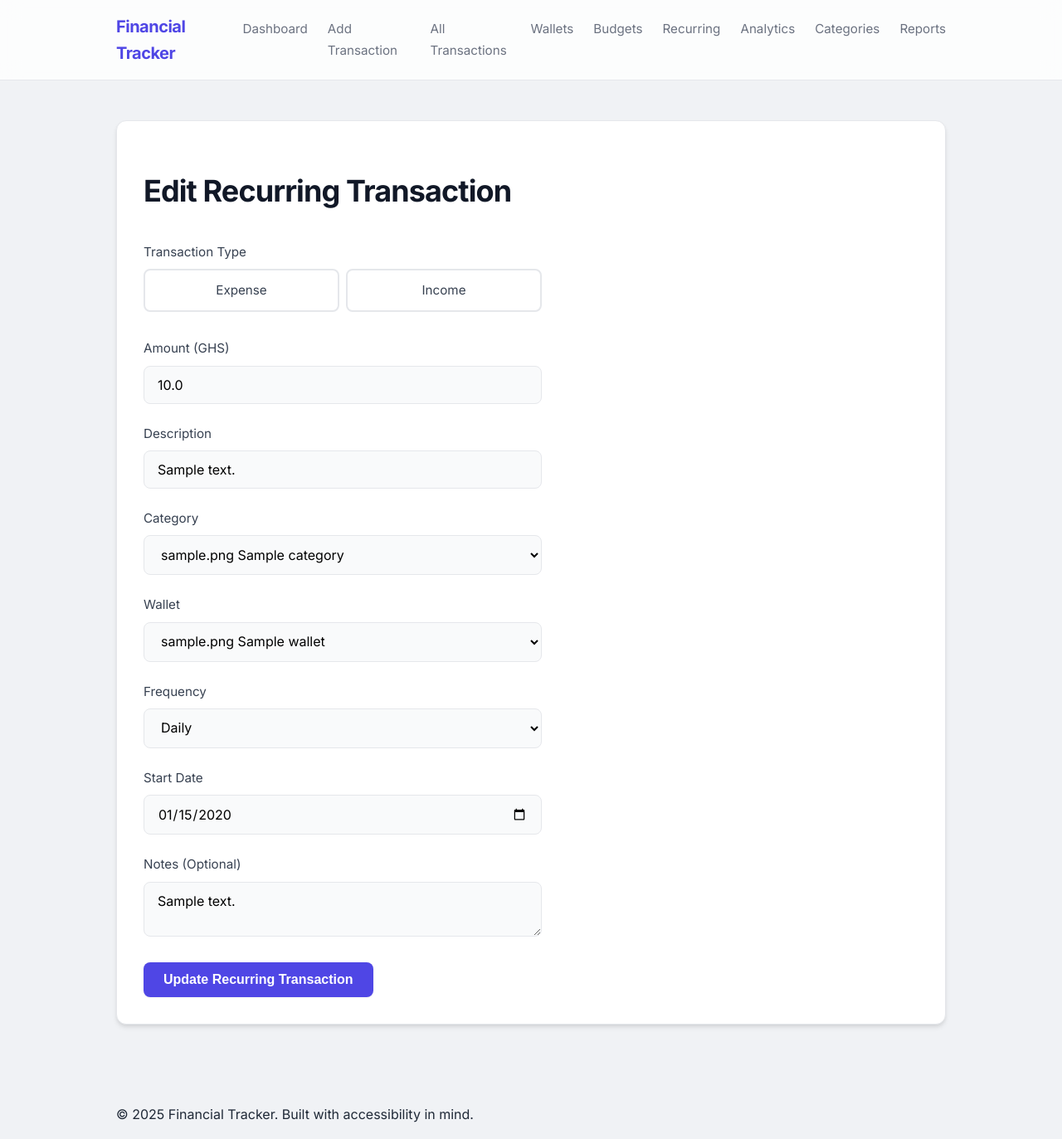
After one commit to NANA-PREMPEH/FinancialTracker, a Flask app: page /recurring/edit/1 in a window 1280 px wide. The commit adds this page. Shown: the whole page at 83% size. Run offline with Flask 3, Linux system fonts and the light colour scheme; tables that the repository leaves empty hold one stand-in row (values such as "Sample post"); parts of the project's set-up code (start-up, migrations or seed data) failed here and were passed over.

Commit message:
added edit and delete function to the recurring.html

```diff
--- a/app/models.py
+++ b/app/models.py
@@ -70,6 +70,10 @@ class RecurringTransaction(db.Model):
     is_active = db.Column(db.Boolean, default=True)
     notes = db.Column(db.Text, nullable=True)
 
+    # Relationships
+    category = db.relationship('Category', backref='recurring_transactions', lazy=True)
+    wallet = db.relationship('Wallet', backref='recurring_transactions', lazy=True)
+
     def __repr__(self):
         return f'<RecurringTransaction {self.description} - {self.frequency}>'
 
--- a/app/routes.py
+++ b/app/routes.py
@@ -475,6 +475,49 @@ def add_recurring():
 
     return render_template('add_recurring.html', categories=categories, wallets=wallets)
 
+@main.route('/recurring/edit/<int:id>', methods=['GET', 'POST'])
+def edit_recurring(id):
+    recurring = RecurringTransaction.query.get_or_404(id)
+    categories = Category.query.all()
+    wallets = Wallet.query.all()
+
+    if request.method == 'POST':
+        recurring.amount = float(request.form.get('amount'))
+        recurring.description = request.form.get('description')
+        recurring.category_id = int(request.form.get('category'))
+        recurring.wallet_id = int(request.form.get('wallet'))
+        recurring.transaction_type = request.form.get('transaction_type', 'expense')
+        recurring.frequency = request.form.get('frequency')
+        recurring.notes = request.form.get('notes', '')
+        start_date_str = request.form.get('start_date')
+
+        if start_date_str:
+            recurring.start_date = datetime.strptime(start_date_str, '%Y-%m-%d')
+
+        # Recalculate next due date based on frequency
+        if recurring.frequency == 'daily':
+            recurring.next_due = recurring.start_date + timedelta(days=1)
+        elif recurring.frequency == 'weekly':
+            recurring.next_due = recurring.start_date + timedelta(days=7)
+        elif recurring.frequency == 'monthly':
+            recurring.next_due = recurring.start_date + timedelta(days=30)
+        elif recurring.frequency == 'yearly':
+            recurring.next_due = recurring.start_date + timedelta(days=365)
+
+        db.session.commit()
+        flash('Recurring transaction updated successfully!', 'success')
+        return redirect(url_for('main.recurring_transactions'))
+
+    return render_template('edit_recurring.html', recurring=recurring, categories=categories, wallets=wallets)
+
+@main.route('/recurring/delete/<int:id>', methods=['POST'])
+def delete_recurring(id):
+    recurring = RecurringTransaction.query.get_or_404(id)
+    db.session.delete(recurring)
+    db.session.commit()
+    flash('Recurring transaction deleted successfully!', 'success')
+    return redirect(url_for('main.recurring_transactions'))
+
 # ===== ANALYTICS =====
 @main.route('/analytics')
 def analytics():
--- /dev/null
+++ b/app/templates/edit_recurring.html
@@ -0,0 +1,72 @@
+{% extends "base.html" %}
+
+{% block title %}Edit Recurring Transaction - Financial Tracker{% endblock %}
+
+{% block content %}
+<div class="card">
+    <h1>Edit Recurring Transaction</h1>
+
+    <form method="POST" style="max-width: 30rem;">
+        <div class="form-group">
+            <label>Transaction Type</label>
+            <div class="transaction-type-toggle">
+                <input type="radio" id="type_expense" name="transaction_type" value="expense" {% if recurring.transaction_type == 'expense' %}checked{% endif %}>
+                <label for="type_expense" class="toggle-btn">Expense</label>
+
+                <input type="radio" id="type_income" name="transaction_type" value="income" {% if recurring.transaction_type == 'income' %}checked{% endif %}>
+                <label for="type_income" class="toggle-btn">Income</label>
+            </div>
+        </div>
+
+        <div class="form-group">
+            <label for="amount">Amount (GHS)</label>
+            <input type="number" id="amount" name="amount" step="0.01" value="{{ recurring.amount }}" required>
+        </div>
+
+        <div class="form-group">
+            <label for="description">Description</label>
+            <input type="text" id="description" name="description" value="{{ recurring.description }}" placeholder="e.g., Netflix Subscription" required>
+        </div>
+
+        <div class="form-group">
+            <label for="category">Category</label>
+            <select id="category" name="category" required>
+                {% for category in categories %}
+                    <option value="{{ category.id }}" {% if category.id == recurring.category_id %}selected{% endif %}>{{ category.icon }} {{ category.name }}</option>
+                {% endfor %}
+            </select>
+        </div>
+
+        <div class="form-group">
+            <label for="wallet">Wallet</label>
+            <select id="wallet" name="wallet" required>
+                {% for wallet in wallets %}
+                    <option value="{{ wallet.id }}" {% if wallet.id == recurring.wallet_id %}selected{% endif %}>{{ wallet.icon }} {{ wallet.name }}</option>
+                {% endfor %}
+            </select>
+        </div>
+
+        <div class="form-group">
+            <label for="frequency">Frequency</label>
+            <select id="frequency" name="frequency" required>
+                <option value="daily" {% if recurring.frequency == 'daily' %}selected{% endif %}>Daily</option>
+                <option value="weekly" {% if recurring.frequency == 'weekly' %}selected{% endif %}>Weekly</option>
+                <option value="monthly" {% if recurring.frequency == 'monthly' %}selected{% endif %}>Monthly</option>
+                <option value="yearly" {% if recurring.frequency == 'yearly' %}selected{% endif %}>Yearly</option>
+            </select>
+        </div>
+
+        <div class="form-group">
+            <label for="start_date">Start Date</label>
+            <input type="date" id="start_date" name="start_date" value="{{ recurring.start_date.strftime('%Y-%m-%d') }}" required>
+        </div>
+
+        <div class="form-group">
+            <label for="notes">Notes (Optional)</label>
+            <textarea id="notes" name="notes" rows="2">{{ recurring.notes or '' }}</textarea>
+        </div>
+
+        <button type="submit">Update Recurring Transaction</button>
+    </form>
+</div>
+{% endblock %}
```
Also changed, not shown: app/templates/recurring.html (+64 -3 lines).
